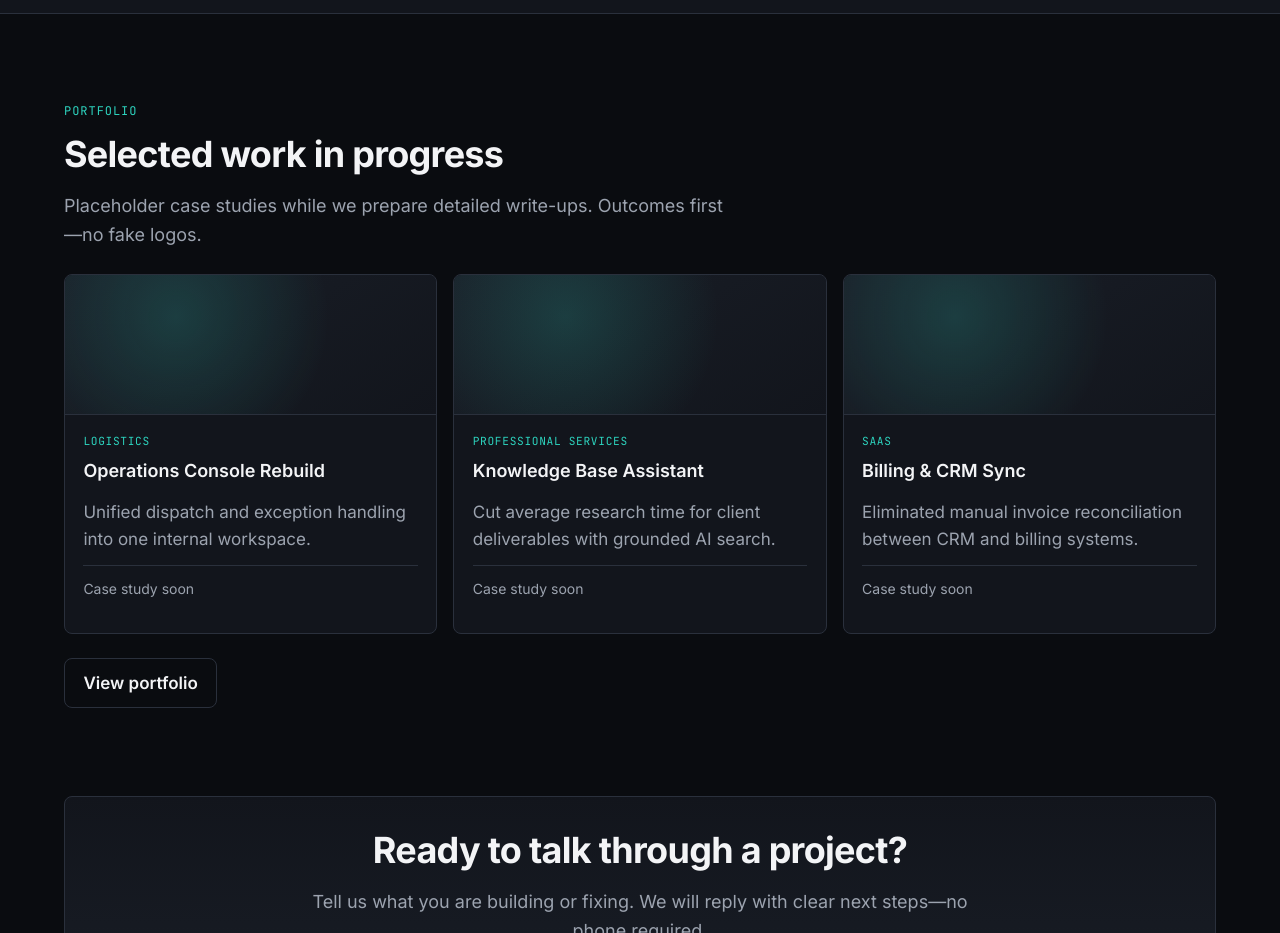
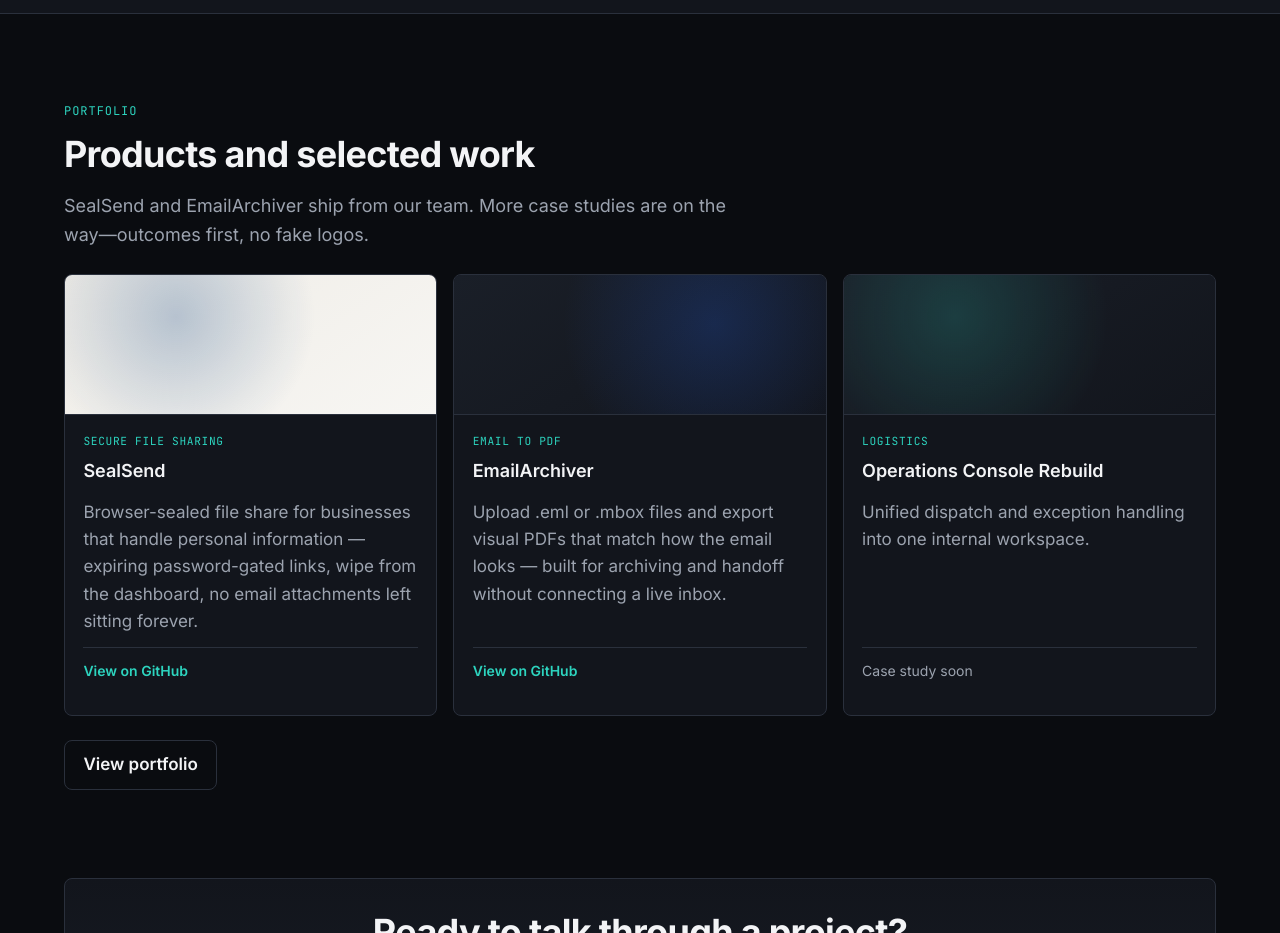
Before and after one commit to alfred-delacosta/advanced-software-and-ai-solutions, a Next.js app: page / in a window 1280 px wide. Shown: the part 1740-2673 px from the top of the page. Built offline with nearby package versions, Linux system fonts and the light colour scheme.

Commit message:
Feature SealSend and EmailArchiver on the ASAIS portfolio.
Mark both as live products with GitHub links, keep remaining case-study placeholders, and surface them on the home teasers.

```diff
--- a/app/page.tsx
+++ b/app/page.tsx
@@ -32,7 +32,7 @@
 ];
 
 export default function HomePage() {
-  const teasers = portfolioItems.slice(0, 3);
+  const teasers = portfolioItems.filter((i) => i.status === "live").concat(portfolioItems.filter((i) => i.status === "coming-soon")).slice(0, 3);
 
   return (
     <>
@@ -101,9 +101,9 @@
       <section className="section">
         <div className="container">
           <p className="eyebrow">Portfolio</p>
-          <h2 className="h2">Selected work in progress</h2>
+          <h2 className="h2">Products and selected work</h2>
           <p className="lead">
-            Placeholder case studies while we prepare detailed write-ups. Outcomes first—no fake logos.
+            SealSend and EmailArchiver ship from our team. More case studies are on the way—outcomes first, no fake logos.
           </p>
           <div className={`grid-3 ${styles.blockGap}`}>
             {teasers.map((item) => (
--- a/components/PortfolioCard.module.css
+++ b/components/PortfolioCard.module.css
@@ -45,3 +45,31 @@
   padding-top: 0.75rem;
   margin-top: 0.25rem;
 }
+
+.live .thumb {
+  background:
+    radial-gradient(circle at 28% 28%, rgba(29, 78, 137, 0.22), transparent 55%),
+    linear-gradient(145deg, var(--surface-2), var(--surface));
+}
+
+.thumb[data-product="sealsend"] {
+  background:
+    radial-gradient(circle at 30% 30%, rgba(29, 78, 137, 0.28), transparent 50%),
+    linear-gradient(145deg, #efece6, #f7f6f3);
+}
+
+.thumb[data-product="emailarchiver"] {
+  background:
+    radial-gradient(circle at 70% 35%, rgba(37, 99, 235, 0.22), transparent 55%),
+    linear-gradient(145deg, var(--surface-2), var(--surface));
+}
+
+.status a {
+  color: var(--accent);
+  font-weight: 600;
+  text-decoration: none;
+}
+
+.status a:hover {
+  text-decoration: underline;
+}
--- a/components/PortfolioCard.tsx
+++ b/components/PortfolioCard.tsx
@@ -2,14 +2,24 @@
 import styles from "./PortfolioCard.module.css";
 
 export default function PortfolioCard({ item }: { item: PortfolioItem }) {
+  const isLive = item.status === "live";
+
   return (
-    <article className={styles.card}>
-      <div className={styles.thumb} aria-hidden="true" />
+    <article className={`${styles.card} ${isLive ? styles.live : ""}`}>
+      <div className={styles.thumb} data-product={item.id} aria-hidden="true" />
       <div className={styles.body}>
         <span className={styles.tag}>{item.industry}</span>
         <h3 className="h3">{item.title}</h3>
         <p className={styles.outcome}>{item.outcome}</p>
-        <p className={styles.status}>Case study soon</p>
+        {isLive && item.href ? (
+          <p className={styles.status}>
+            <a href={item.href} target="_blank" rel="noopener noreferrer">
+              View on GitHub
+            </a>
+          </p>
+        ) : (
+          <p className={styles.status}>Case study soon</p>
+        )}
       </div>
     </article>
   );
--- a/data/portfolio.ts
+++ b/data/portfolio.ts
@@ -3,10 +3,29 @@
   title: string;
   industry: string;
   outcome: string;
-  status: "coming-soon";
+  status: "live" | "coming-soon";
+  href?: string;
 };
 
 export const portfolioItems: PortfolioItem[] = [
+  {
+    id: "sealsend",
+    title: "SealSend",
+    industry: "Secure file sharing",
+    outcome:
+      "Browser-sealed file share for businesses that handle personal information — expiring password-gated links, wipe from the dashboard, no email attachments left sitting forever.",
+    status: "live",
+    href: "https://github.com/alfred-delacosta/sealsend",
+  },
+  {
+    id: "emailarchiver",
+    title: "EmailArchiver",
+    industry: "Email to PDF",
+    outcome:
+      "Upload .eml or .mbox files and export visual PDFs that match how the email looks — built for archiving and handoff without connecting a live inbox.",
+    status: "live",
+    href: "https://github.com/alfred-delacosta/emailarchiver",
+  },
   {
     id: "ops-console",
     title: "Operations Console Rebuild",
@@ -35,18 +54,4 @@
     outcome: "Gave partners order visibility and reduced inbound status requests.",
     status: "coming-soon",
   },
-  {
-    id: "intake-automation",
-    title: "Customer Intake Automation",
-    industry: "Healthcare-adjacent",
-    outcome: "Automated multi-step onboarding checklists across form, CRM, and email.",
-    status: "coming-soon",
-  },
-  {
-    id: "forecast-workspace",
-    title: "Planning Forecast Workspace",
-    industry: "Retail",
-    outcome: "Centralized demand signals for planners with auditable assumptions.",
-    status: "coming-soon",
-  },
 ];
```
Also changed, not shown: app/portfolio/page.tsx (+23 -6 lines).
